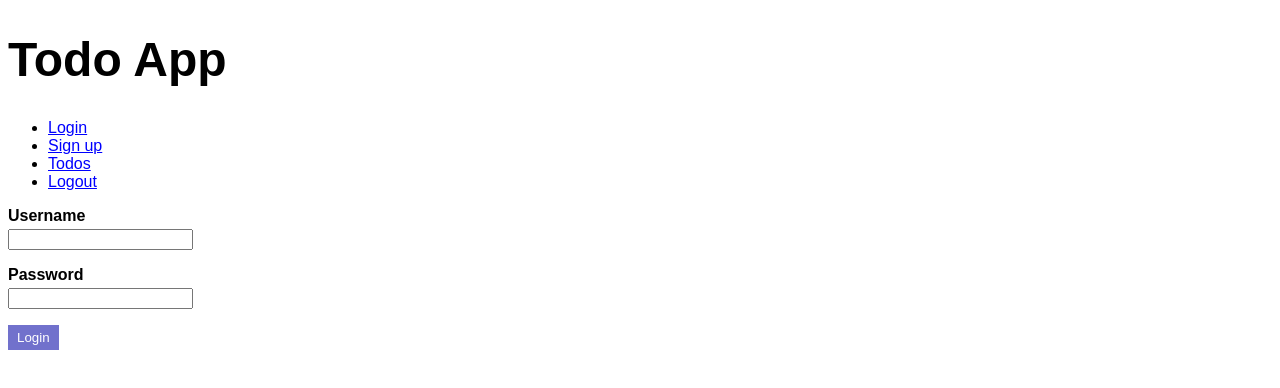
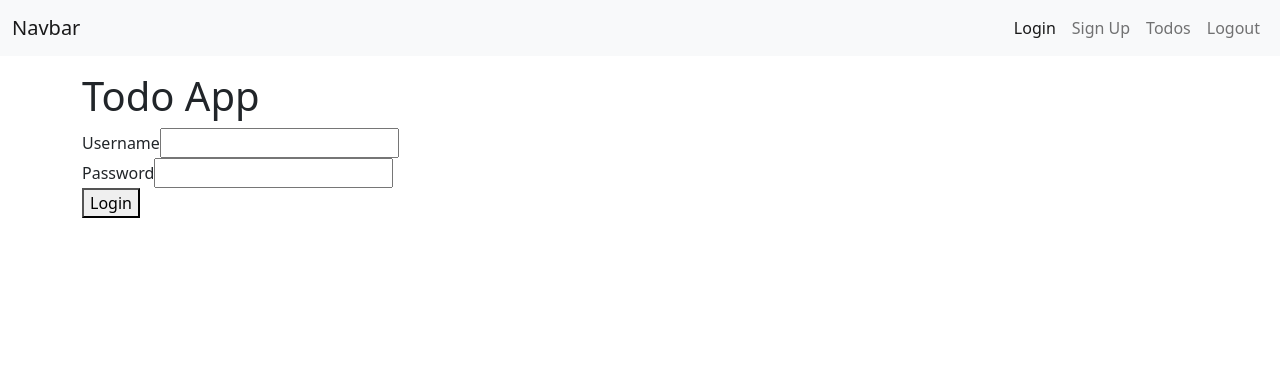
Before and after one commit to GiovanniBattista/todo-app, an Angular app: page / in a window 1280 px wide. Shown: the top 388 px of the page. Built offline with nearby package versions, Linux system fonts and the light colour scheme.

Commit message:
Kurstag 9: SCSS

```diff
--- a/angular.json
+++ b/angular.json
@@ -27,7 +27,7 @@
               "src/assets"
             ],
             "styles": [
-              "src/styles.css"
+              "src/styles.scss"
             ],
             "scripts": []
           },
--- a/package.json
+++ b/package.json
@@ -18,6 +18,7 @@
     "@angular/platform-browser": "~13.0.0",
     "@angular/platform-browser-dynamic": "~13.0.0",
     "@angular/router": "~13.0.0",
+    "bootstrap": "^5.1.3",
     "rxjs": "~7.4.0",
     "tslib": "^2.3.0",
     "zone.js": "~0.11.4"
--- a/src/app/app.component.html
+++ b/src/app/app.component.html
@@ -1,12 +1,29 @@
+<nav class="navbar navbar-expand-sm navbar-light bg-light">
+  <div class="container-fluid">
+    <a class="navbar-brand" href="#">Navbar</a>
+
+    <ul class="navbar-nav">
+      <li class="nav-item">
+        <a class="nav-link active" routerLink="/">Login</a>
+      </li>
+      <li class="nav-item">
+        <a class="nav-link" routerLink="/sign-up">Sign Up</a>
+      </li>
+      <li class="nav-item">
+        <a class="nav-link" routerLink="/todos">Todos</a>
+      </li>
+      <li class="nav-item">
+        <a class="nav-link" routerLink="/logout">Logout</a>
+      </li>
+    </ul>
+  </div>
+</nav>
+
+
 <div class="container mt-3">
   <h1>Todo App</h1>
 
-  <ul>
-    <li><a routerLink="/">Login</a></li>
-    <li><a routerLink="/sign-up">Sign up</a></li>
-    <li><a routerLink="/todos">Todos</a></li>
-    <li><a routerLink="/logout">Logout</a></li>
-  </ul>
+
 
   <router-outlet></router-outlet>
 </div>
--- a/src/styles.css
+++ /dev/null
@@ -1,41 +0,0 @@
-html {
-  font-size: 16px;
-}
-
-body {
-  font-family: Arial, Helvetica, sans-serif;
-}
-
-a {
-  color: blue;
-}
-
-a:visited {
-  color: rgb(88, 71, 163);
-}
-
-h1 {
-  font-size: 3rem;
-}
-
-label {
-  font-weight: bold;
-  display: block;
-  margin-bottom: 0.25rem;
-}
-
-.form-group {
-  margin-bottom: 1rem;
-}
-
-button {
-  padding: 0.25rem 0.5rem;
-  color: white;
-  background-color: rgb(113, 113, 204);
-  border: 1px solid rgb(113, 113, 204);
-  transition: transform 250ms;
-}
-
-button:hover {
-  transform: skew(10deg);
-}
--- /dev/null
+++ b/src/styles.scss
@@ -0,0 +1,49 @@
+// scss-docs-start import-stack
+// Configuration
+@import "~bootstrap/scss/functions";
+@import "~bootstrap/scss/variables";
+@import "~bootstrap/scss/mixins";
+@import "~bootstrap/scss/utilities";
+
+// Layout & components
+@import "~bootstrap/scss/root";
+@import "~bootstrap/scss/reboot";
+
+@import "~bootstrap/scss/containers";
+@import "~bootstrap/scss/nav";
+@import "~bootstrap/scss/navbar";
+
+// @import "~bootstrap/scss/type";
+// @import "~bootstrap/scss/images";
+// @import "~bootstrap/scss/grid";
+// @import "~bootstrap/scss/tables";
+// @import "~bootstrap/scss/forms";
+// @import "~bootstrap/scss/buttons";
+// @import "~bootstrap/scss/transitions";
+// @import "~bootstrap/scss/dropdown";
+// @import "~bootstrap/scss/button-group";
+
+// @import "~bootstrap/scss/card";
+// @import "~bootstrap/scss/accordion";
+// @import "~bootstrap/scss/breadcrumb";
+// @import "~bootstrap/scss/pagination";
+// @import "~bootstrap/scss/badge";
+// @import "~bootstrap/scss/alert";
+// @import "~bootstrap/scss/progress";
+// @import "~bootstrap/scss/list-group";
+// @import "~bootstrap/scss/close";
+// @import "~bootstrap/scss/toasts";
+// @import "~bootstrap/scss/modal";
+// @import "~bootstrap/scss/tooltip";
+// @import "~bootstrap/scss/popover";
+// @import "~bootstrap/scss/carousel";
+// @import "~bootstrap/scss/spinners";
+// @import "~bootstrap/scss/offcanvas";
+// @import "~bootstrap/scss/placeholders";
+
+// Helpers
+@import "~bootstrap/scss/helpers";
+
+// Utilities
+@import "~bootstrap/scss/utilities/api";
+// scss-docs-end import-stack
```
Also changed, not shown: 1 other file (tests, documents, lock files or other folders).
